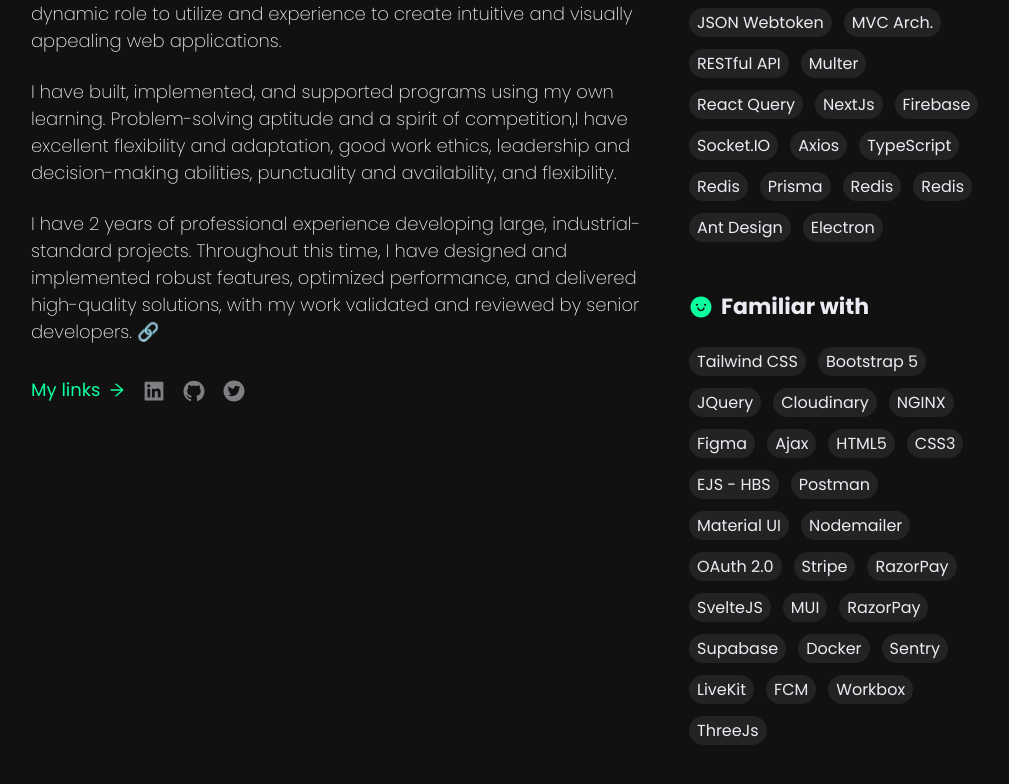
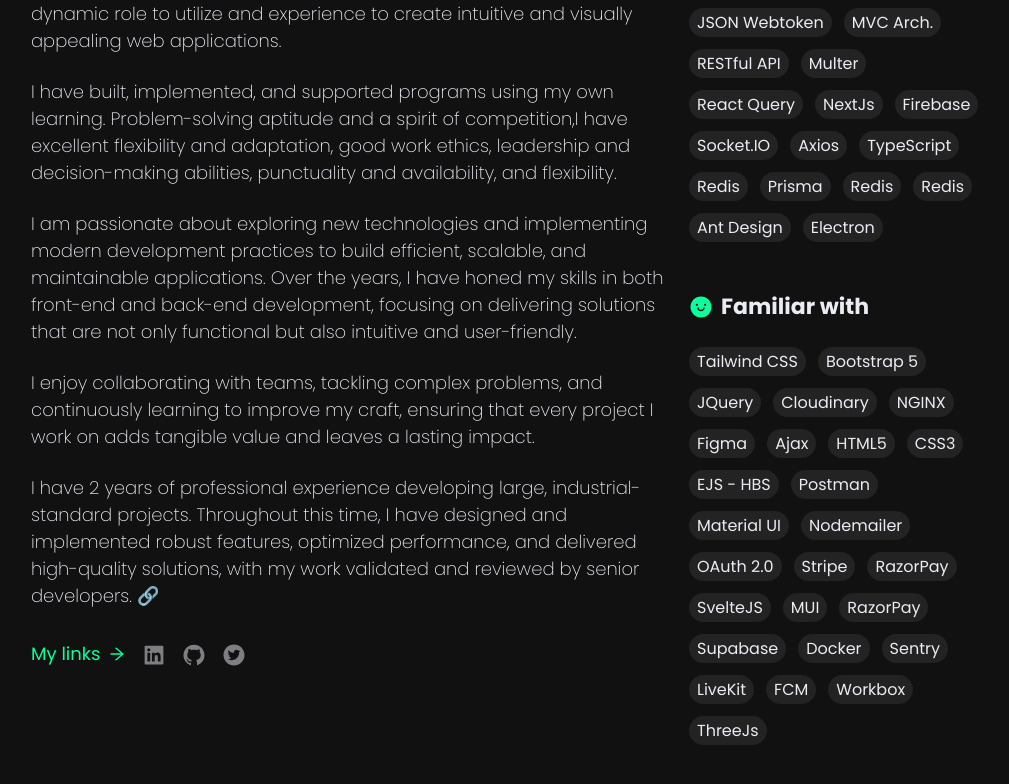
Before and after one commit to akhil-haridas/resume-portfolio, a React (Create React App) app: page / in a window 1280 px wide. Shown: the part 1122-1906 px from the top of the page, without its empty margins (160-1169 px from the left). Built offline with nearby package versions, Linux system fonts and the light colour scheme.

Commit message:
Add detailed descriptions of skills and development philosophy in Aboutme component

```diff
--- a/src/components/Aboutme/Aboutme.jsx
+++ b/src/components/Aboutme/Aboutme.jsx
@@ -53,6 +53,41 @@ const Aboutme = () => {
               have excellent flexibility and adaptation, good work ethics,
               leadership and decision-making abilities, punctuality and
               availability, and flexibility.
+            </p>
+          </div>
+          <div className="overlay"></div>
+        </div>
+        <div
+          style={{
+            position: "relative",
+            width: "fit-content",
+            overflow: "hidden",
+          }}
+        >
+          <div className="content">
+            <p className="about_aboutText__6K4t_">
+              I am passionate about exploring new technologies and implementing
+              modern development practices to build efficient, scalable, and
+              maintainable applications. Over the years, I have honed my skills
+              in both front-end and back-end development, focusing on delivering
+              solutions that are not only functional but also intuitive and
+              user-friendly.
+            </p>
+          </div>
+          <div className="overlay"></div>
+        </div>
+        <div
+          style={{
+            position: "relative",
+            width: "fit-content",
+            overflow: "hidden",
+          }}
+        >
+          <div className="content">
+            <p className="about_aboutText__6K4t_">
+              I enjoy collaborating with teams, tackling complex problems, and
+              continuously learning to improve my craft, ensuring that every
+              project I work on adds tangible value and leaves a lasting impact.
             </p>
           </div>
           <div className="overlay"></div>
```
